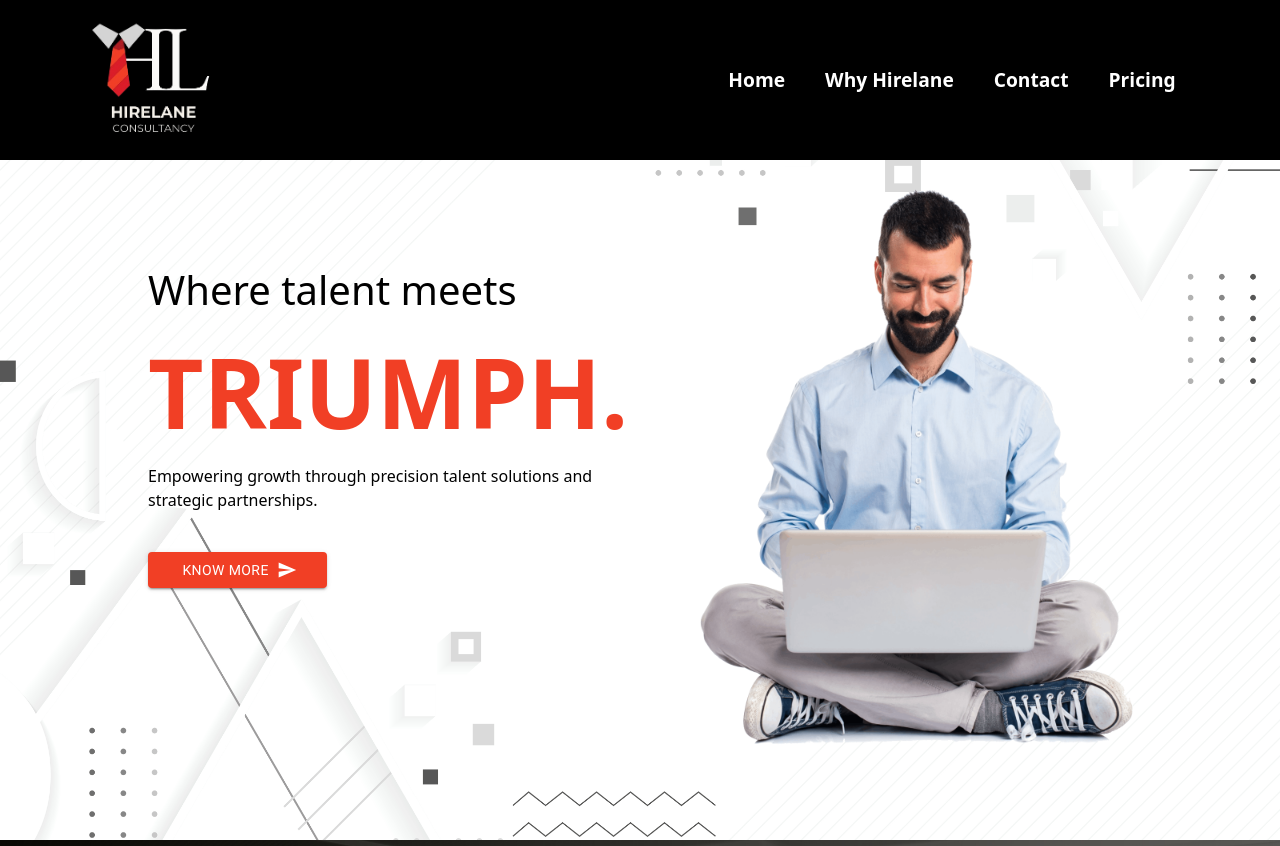
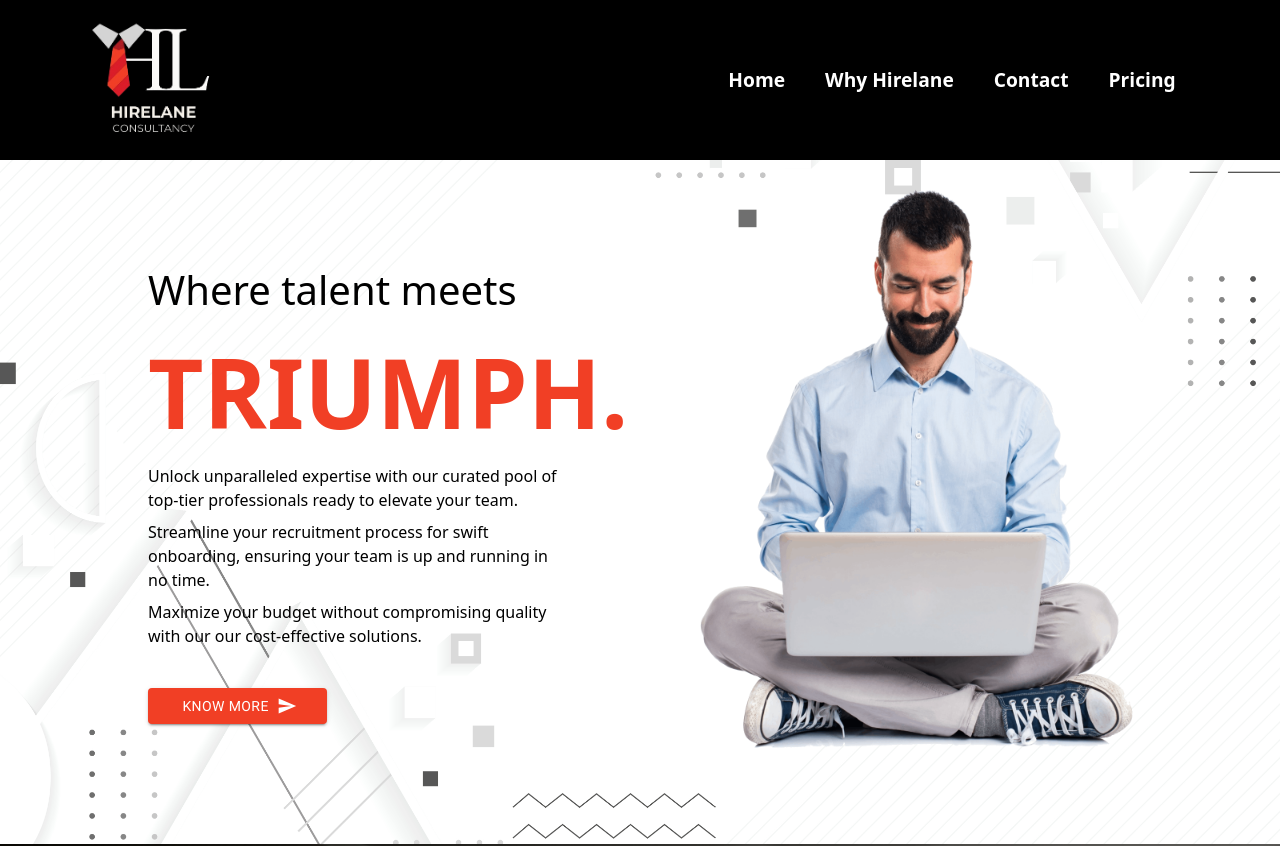
Before and after one commit to Hirelane/hirelane_consultancy, a React (Create React App) app: page / in a window 1280 px wide. Shown: the top 846 px of the page. Built offline with nearby package versions, Linux system fonts and the light colour scheme.

Commit message:
content changes

```diff
--- a/src/components/Header.jsx
+++ b/src/components/Header.jsx
@@ -17,7 +17,11 @@ const Header = () => (
                 Where talent meets
             </h2>
             <h1 className=' text-[6rem] font-bold text-[#F13F25]'>TRIUMPH.</h1>
-            <p>Empowering growth through precision talent solutions and strategic partnerships.</p>
+            <div className='w-[80%] flex flex-col gap-2'>
+                <p className='font-light'>Unlock unparalleled expertise with our curated pool of top-tier professionals ready to elevate your team.</p>
+                <p className='font-light'>Streamline your recruitment process for swift onboarding, ensuring your team is up and running in no time.</p>
+                <p className='font-light'>Maximize your budget without compromising quality with our our cost-effective solutions.</p>
+            </div>
             <Link to='/howItWorks'><Button variant='contained' endIcon={<SendIcon />} className='w-[35%]'
             sx={{
                 my: 5,
--- a/src/components/OurLeaders.jsx
+++ b/src/components/OurLeaders.jsx
@@ -21,7 +21,7 @@ const OurLeaders = () => {
                 </div>
                 <p className='font-semibold text-[1.5rem] mt-4'>Badal Talwar</p>
                 <p className=' font-light text-[1.2rem]'>Director</p>
-                <p className=' font-light text-[1rem] my-5'>+91 9654609038</p>
+                <p className=' font-light text-[1rem] my-5'>badaltalwar@hirelaneconsultancy.com</p>
                 {/* <a href="https://www.linkedin.com/in/kriti-kumar-998a931b1/" target="_blank" rel="noopener noreferrer">
                   <LinkedInIcon sx={{ color: '#F13F25', fontSize: 40 }} className='my-5' />
                 </a> */}
@@ -40,7 +40,7 @@ const OurLeaders = () => {
             </div>
                 <p className='font-semibold text-[1.5rem] mt-4'>Sheekha Koul</p>
                 <p className='font-light text-[1.2rem]'>Director</p>
-                <p className='font-light text-[1rem] my-5'>+91 7838772425</p>
+                <p className='font-light text-[1rem] my-5'>sheekhakoul@hirelaneconsultancy.com</p>
                 {/* <a href="https://www.linkedin.com/in/kriti-kumar-998a931b1/" target="_blank" rel="noopener noreferrer">
                   <LinkedInIcon sx={{ color: '#F13F25', fontSize: 40 }} className='my-5' />
                 </a> */}
```
